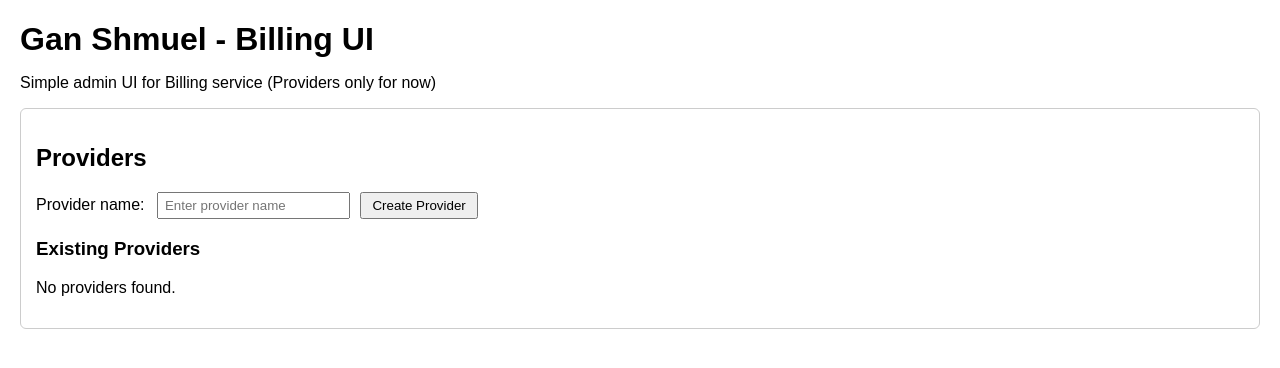
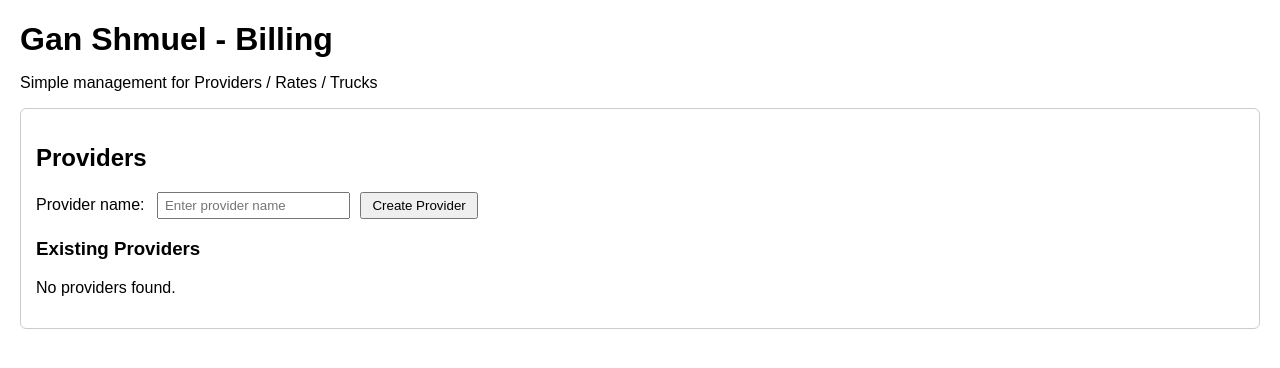
Before and after one commit to roman-smirnov/gan-shmuel, a Flask app: page / in a window 1280 px wide. Shown: the top 368 px of the page. Run offline with Flask 3, Linux system fonts and the light colour scheme; data that the repository does not hold is empty.

Commit message:
update title

```diff
--- a/billing/app/templates/ui.html
+++ b/billing/app/templates/ui.html
@@ -2,7 +2,7 @@
 <html lang="en">
 <head>
     <meta charset="UTF-8">
-    <title>Gan Shmuel - Billing UI</title>
+    <title>Gan Shmuel - Billing</title>
     <style>
         body {
             font-family: Arial, sans-serif;
@@ -66,8 +66,8 @@
 </head>
 <body>
 
-    <h1>Gan Shmuel - Billing UI</h1>
-    <p>Simple admin UI for Billing service (Providers only for now)</p>
+    <h1>Gan Shmuel - Billing </h1>
+    <p>Simple management for Providers / Rates / Trucks</p>
 
     <div class="messages">
         {% if error_message %}
```
